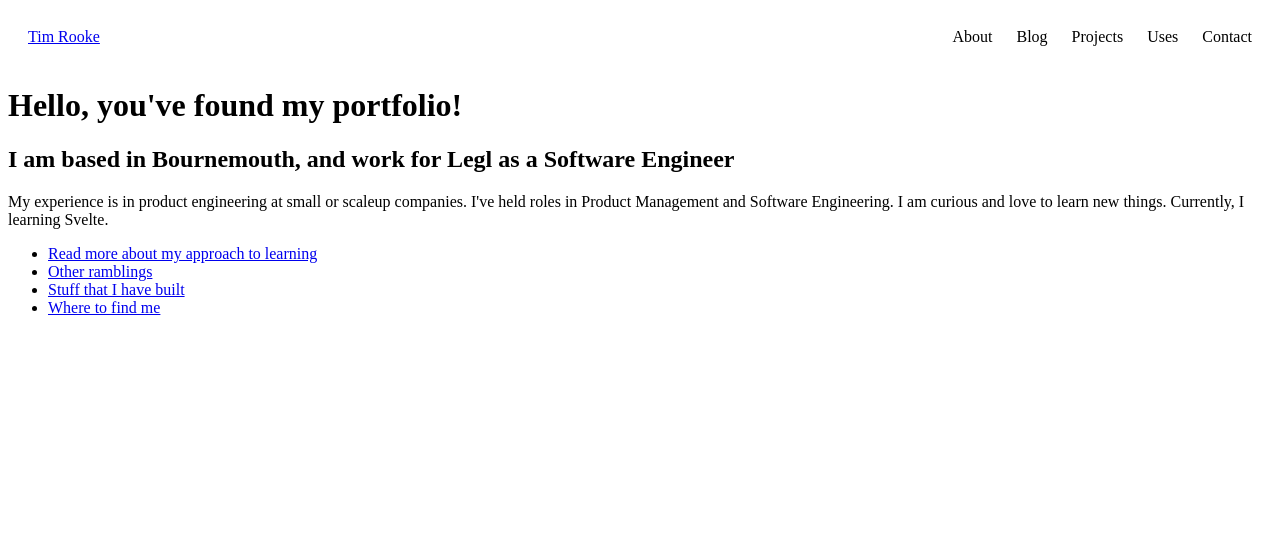
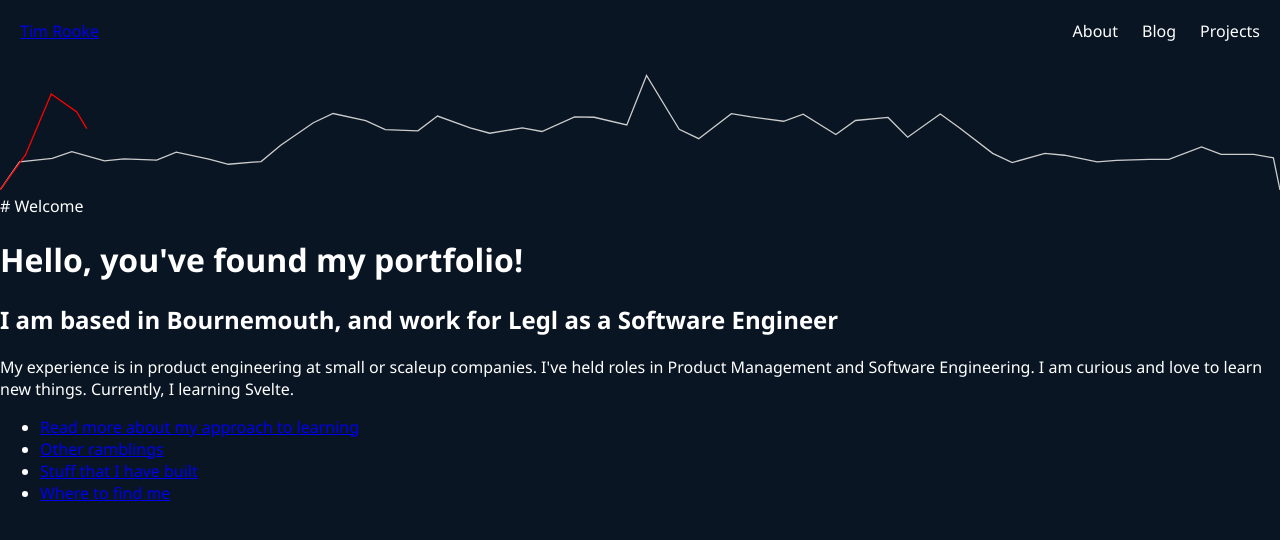
Before and after one commit to timrooke1991/portfolio-2.0, a SvelteKit app: page / in a window 1280 px wide. Shown: the top 540 px of the page. Built offline with nearby package versions, Linux system fonts and the light colour scheme.

Commit message:
Project structure

```diff
--- /dev/null
+++ b/src/error.html
@@ -0,0 +1,4 @@
+<h1>Error here</h1>
+<h1>Error here</h1>
+<h1>Error here</h1>
+<h1>Error here</h1>
--- /dev/null
+++ b/src/routes/+layout.svelte
@@ -0,0 +1,55 @@
+<header>
+	<a href="/">Tim Rooke</a>
+
+	<nav>
+		<a href="/about"><span>About</span></a>
+		<a href="/blog"><span>Blog</span></a>
+		<a href="/projects"><span>Projects</span></a>
+	</nav>
+</header>
+
+<slot></slot>
+
+
+<style>
+    header {
+		display: flex;
+		justify-content: space-between;
+		align-items: center;
+		padding: 1.25rem;
+		background: var(--yellow);
+	}
+
+	nav {
+		display: flex;
+		gap: 1.5em;
+	}
+
+	nav a {
+		display: inline-flex;
+		text-decoration: none;
+		margin: 0;
+		position: relative;
+		color: var(--white-ink);
+		width: max-content;
+		transition: color 0.15s;
+	}
+
+	nav a span::after {
+		position: absolute;
+		bottom: 0;
+		left: 0;
+		content: '';
+		transform: scaleX(0);
+		display: block;
+		width: 100%;
+		height: 0.1em;
+		background: yellow;
+		transition: transform 0.1s cubic-bezier(0.5, 0, 0.5, 1);
+	}
+
+	nav a:hover span::after {
+		transform: scaleX(1);
+		transform-origin: left;
+	}
+</style>
--- a/src/routes/+page.svelte
+++ b/src/routes/+page.svelte
@@ -1,15 +1,29 @@
-<header>
-	<a href="/">Tim Rooke</a>
 
-	<nav>
-		<a href="/about">About</a>
-		<a href="/blog">Blog</a>
-		<a href="/projects">Projects</a>
-		<a href="/uses">Uses</a>
-		<a href="/contact">Contact</a>
-	</nav>
-</header>
 <main>
+	<div class="graph-container">
+		<svg class="elevation-graph" viewBox="0 0 1000 100" preserveAspectRatio="none">
+			<!-- Elevation Path -->
+			<path
+				id="elevationPath"
+				d="M0,100 L15.3,78.04 L40.8,75.26 L56.1,69.99 L81.6,77.30 L96.9,75.70 L122.4,76.60 L137.7,70.45 L163.2,75.82 L178.5,79.88 L204.0,77.77 L219.3,64.95 L244.8,47.45 L260.2,40.26 L285.7,45.74 L301.0,52.82 L326.5,53.81 L341.8,42.23 L367.3,51.52 L382.6,55.65 L408.1,51.50 L423.4,54.27 L448.9,42.87 L464.2,43.17 L489.7,49.20 L505.1,10.49 L530.6,52.61 L545.9,59.91 L571.4,40.36 L586.7,42.81 L612.2,46.29 L627.5,40.83 L653.0,56.65 L668.3,45.70 L693.8,43.31 L709.1,58.72 L734.6,40.61 L750.0,51.80 L775.5,71.38 L790.8,78.55 L816.3,71.44 L831.6,72.85 L857.1,78.08 L872.4,76.79 L897.9,76.06 L913.2,76.14 L938.7,66.27 L954.0,72.24 L979.5,72.18 L994.8,74.82 L1000,100"
+				fill="none"
+				stroke="#cccccc"
+				stroke-width="1"
+			/>
+
+			<!-- Tracing Beam Effect -->
+			<path
+				id="tracingBeam"
+				d="M0,100 L20.0,72.37 L40.0,25.06 L60.0,39.01 L80.0,72.37 L100.0,25.13 L120.0,76.02 L140.0,43.44 L160.0,57.21 L180.0,62.28 L200.0,27.55 L220.0,40.94 L240.0,30.09 L260.0,47.59 L280.0,26.13 L300.0,66.40 L320.0,32.01 L340.0,40.58 L360.0,71.64 L380.0,37.32 L400.0,50.06 L420.0,63.77 L440.0,43.72 L460.0,74.74 L480.0,61.02 L500.0,54.68 L520.0,54.61 L540.0,26.49 L560.0,77.93 L580.0,43.11 L600.0,68.49 L620.0,48.27 L640.0,55.09 L660.0,29.96 L680.0,62.72 L700.0,45.79 L720.0,46.60 L740.0,56.85 L760.0,55.86 L780.0,67.46 L800.0,25.91 L820.0,36.88 L840.0,49.63 L860.0,74.58 L880.0,59.26 L900.0,62.34 L920.0,64.76 L940.0,36.14 L960.0,74.49 L980.0,72.10 L1000.0,62.82 L1000,100"
+				fill="none"
+				stroke="red"
+				stroke-width="1"
+				stroke-dasharray="1500"
+				stroke-dashoffset="1500"
+			/>
+		</svg>
+	</div>
+	<span># Welcome</span>
 	<h1>Hello, you've found my portfolio!</h1>
 	<h2>I am based in Bournemouth, and work for Legl as a Software Engineer</h2>
 	<p>
@@ -35,29 +49,35 @@
 </main>
 
 <style>
-	/* Header component */
-	header {
-		display: flex;
-		justify-content: space-between;
-		align-items: center;
-		padding: 1.25rem;
-		background: var(--yellow);
+	.graph-container {
+		width: 100%;
+		overflow: hidden;
 	}
 
-	nav {
-		display: flex;
-		gap: 1.5em;
+	.elevation-graph {
+		width: 100%;
+		height: auto;
 	}
 
-	nav a {
-		display: inline-flex;
-		font-weight: 400;
-		text-decoration: none;
+	#tracingBeam {
+		animation: trace 60s linear forwards;
+	}
+
+	@keyframes trace {
+		to {
+			stroke-dashoffset: 0;
+		}
+	}
+
+	:global(body) {
+		background: #091523;
+		color: white;
+		font-family: 'Segoe UI', Tahoma, Geneva, Verdana, sans-serif;
 		margin: 0;
-		position: relative;
-		color: var(--white-ink);
-		width: max-content;
 	}
+
+	/* Header component */
+
 
 	/* Page body  */
 </style>
--- /dev/null
+++ b/src/routes/about/+page.svelte
@@ -0,0 +1 @@
+<h1>About me</h1>
```
